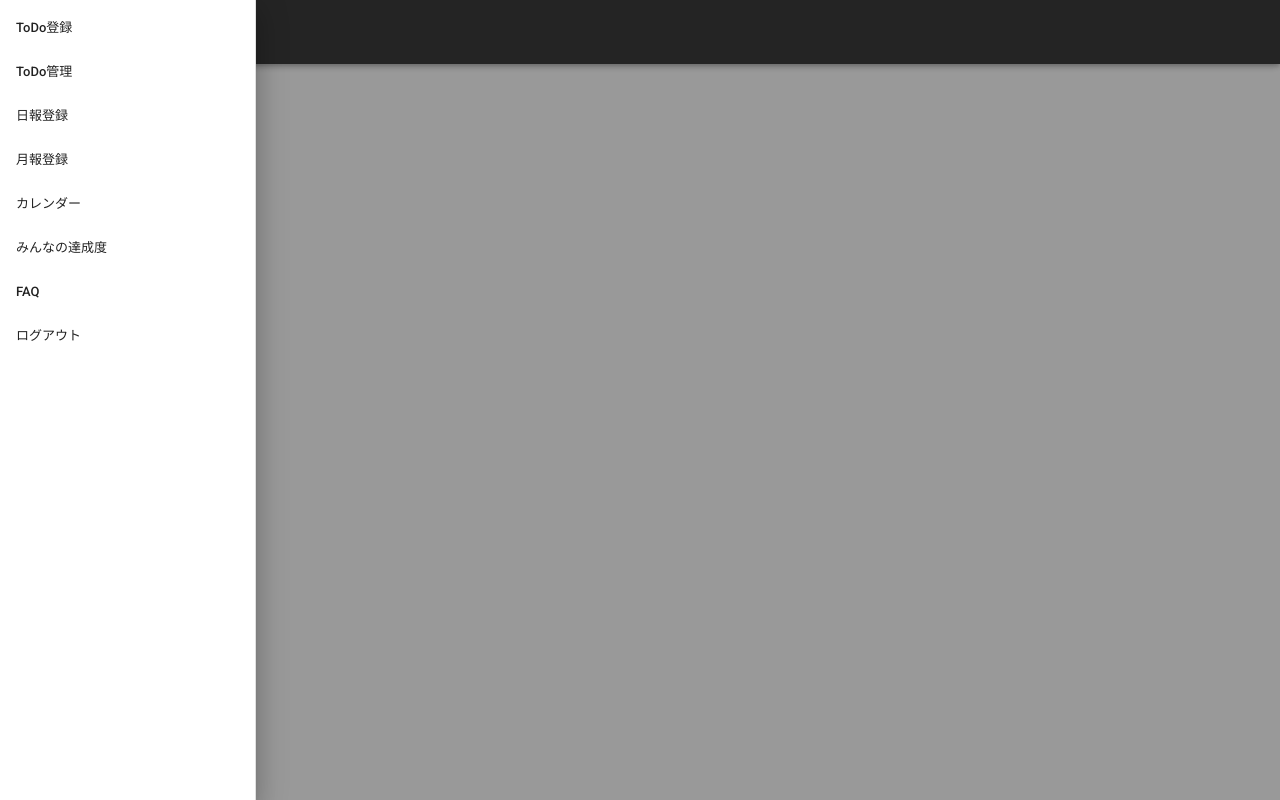
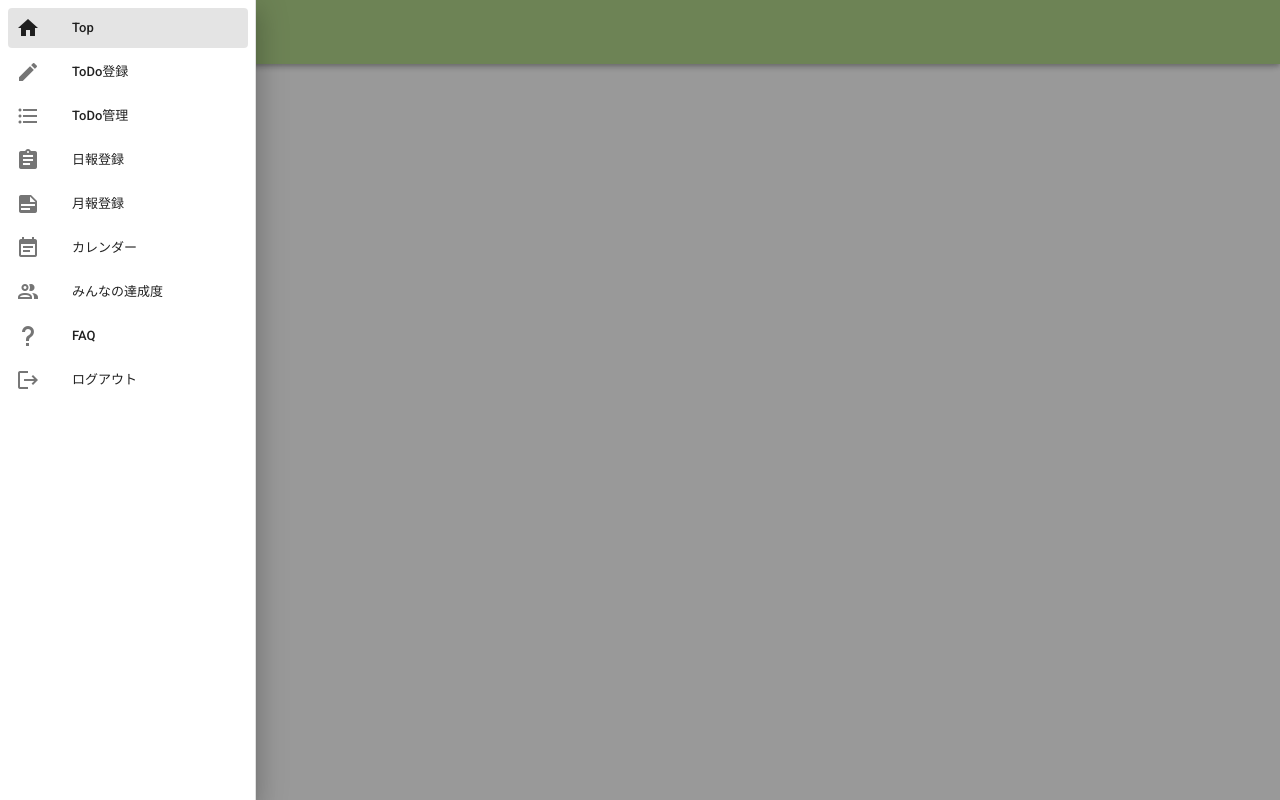
Before and after one commit to salt877/nyokki, a Vue app: page / in a window 1280 px wide. Both pictures are taken after a click on the button 28 px from the left and 32 px from the top of the page. Built offline with nearby package versions, Linux system fonts and the light colour scheme.

Commit message:
データプロパティにリンクを追加し、アイコンをつけました。

```diff
--- a/src/App.vue
+++ b/src/App.vue
@@ -2,37 +2,21 @@
   <v-app name="App">
     <div>
       <v-content>
-    <v-app-bar dark>
+    <v-app-bar class="light-green lighten-2" dark>
       <v-app-bar-nav-icon @click="drawer = true"></v-app-bar-nav-icon>
-      <v-toolbar-title to="/">にょっき</v-toolbar-title>
+      <v-toolbar-title>にょっき</v-toolbar-title>
       <div class="flex-grow-1"></div>
     </v-app-bar>
     <v-navigation-drawer v-model="drawer" fixed temporary>
       <v-list nav dense>
         <v-list-item-group>
-          <v-list-item to="/registerToDo">
-            <v-list-item-title>ToDo登録</v-list-item-title>
-          </v-list-item>
-          <v-list-item to="/manageToDo">
-            <v-list-item-title>ToDo管理</v-list-item-title>
-          </v-list-item>
-          <v-list-item to="/registerDailyReport">
-            <v-list-item-title>日報登録</v-list-item-title>
-          </v-list-item>
-          <v-list-item to="/registerMonthlyReport">
-            <v-list-item-title>月報登録</v-list-item-title>
-          </v-list-item>
-          <v-list-item to="/calendar">
-            <v-list-item-title>カレンダー</v-list-item-title>
-          </v-list-item>
-          <v-list-item to="/levelForAchivement">
-            <v-list-item-title>みんなの達成度</v-list-item-title>
-          </v-list-item>
-          <v-list-item to="/faq">
-            <v-list-item-title>FAQ</v-list-item-title>
-          </v-list-item>
-          <v-list-item>
-            <v-list-item-title>ログアウト</v-list-item-title>
+          <v-list-item v-for="nav_list in nav_lists" :key="nav_list.name" :to="nav_list.link">
+            <v-list-item-icon>
+              <v-icon>{{ nav_list.icon }}</v-icon>
+            </v-list-item-icon>
+            <v-list-item-content>
+              <v-list-item-title>{{ nav_list.name }}</v-list-item-title>
+            </v-list-item-content>
           </v-list-item>
         </v-list-item-group>
       </v-list>
@@ -52,6 +36,17 @@ export default {
   data(){
     return {
       drawer: false,
+      nav_lists: [
+        { name: 'Top' ,icon: 'mdi-home', link: '/'},
+        { name: 'ToDo登録' ,icon: 'mdi-pencil', link: '/registerToDo'},
+        { name: 'ToDo管理' ,icon: 'mdi-format-list-bulleted', link: '/manageToDo'},
+        { name: '日報登録' ,icon: ' mdi-clipboard-text', link: '/registerDailyReport'},
+        { name: '月報登録' ,icon: 'mdi-note-text', link: '/registerMonthlyReport'},
+        { name: 'カレンダー' ,icon: 'mdi-calendar-text', link: '/calendar'},
+        { name: 'みんなの達成度' ,icon: 'mdi-account-multiple-outline', link: '/levelForAchivement'},
+        { name: 'FAQ' ,icon: 'mdi-help', link: '/faq'},
+        { name: 'ログアウト' ,icon: 'mdi-logout', link: ''}
+      ]
     }
   }
 };
```
